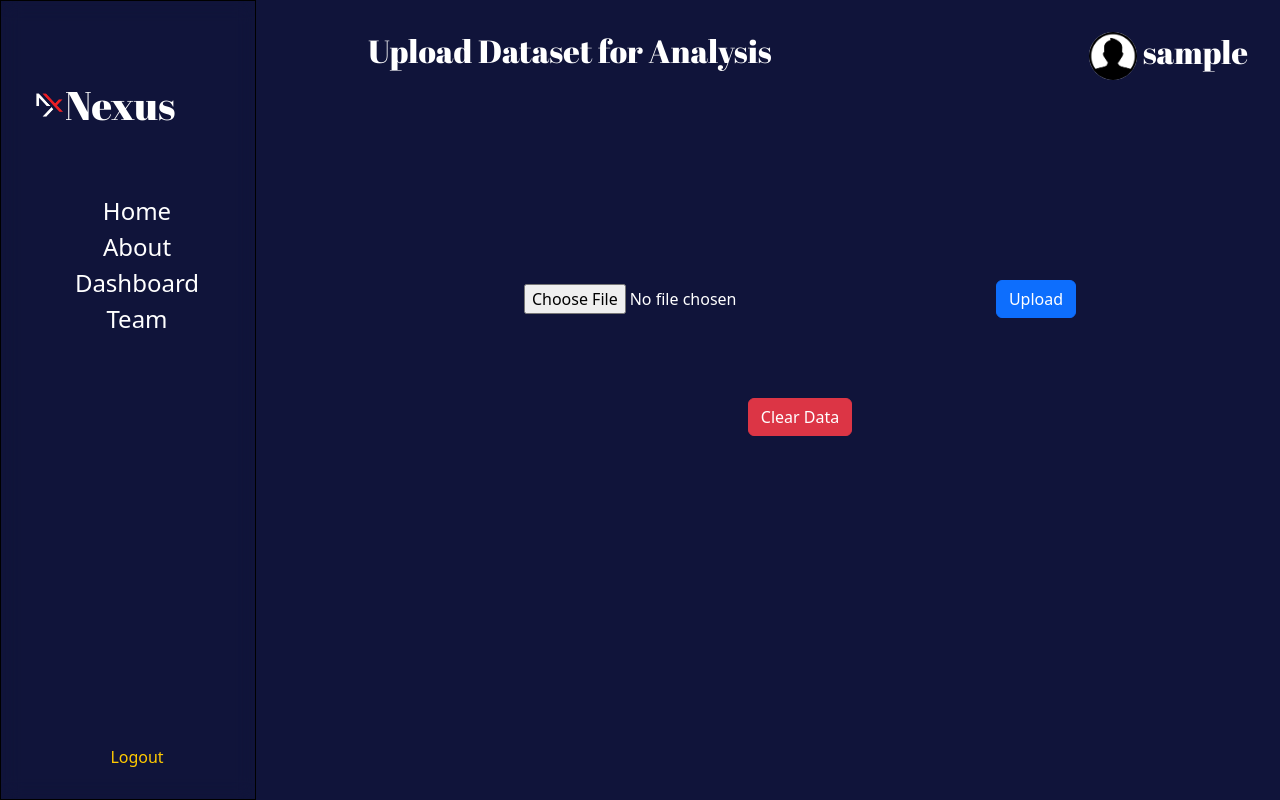
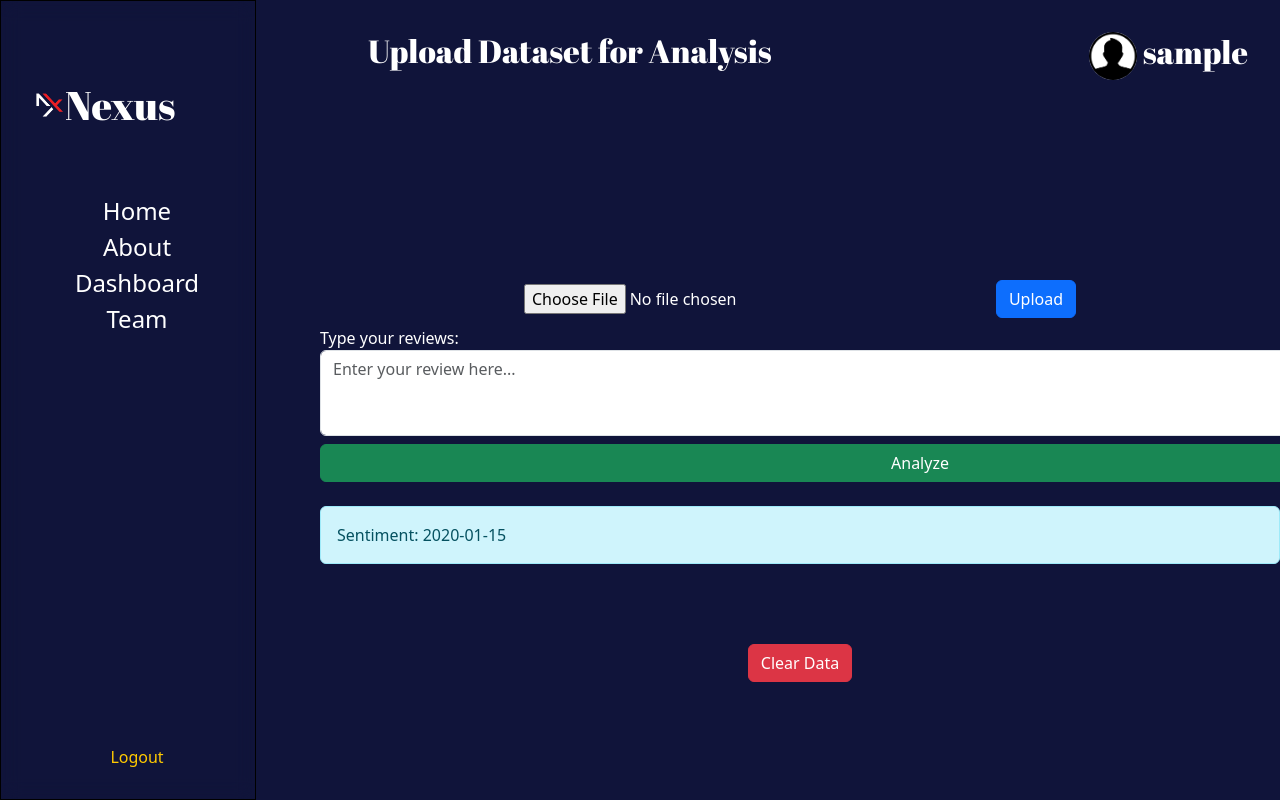
Before and after one commit to HananRafeeque/Nexus, a Flask app: template templates/home.html in a window 1280 px wide. Run offline with Flask 3, Linux system fonts and the light colour scheme; the template is opened without the code that fills it: most values are stand-ins (such as "Sample title", 1, 10 or a date in 2020); form fields are guessed from the names that the template uses.

Commit message:
added live detection

```diff
--- a/templates/home.html
+++ b/templates/home.html
@@ -5,20 +5,42 @@
     <h2>Upload Dataset for Analysis</h2>
     <h2><img src="/static/images/profile.png" alt=""> {{ username }}</h2>
 </div>
+
+<!-- File upload form -->
 <form class="upload" action="{{ url_for('home') }}" method="post" enctype="multipart/form-data">
     {{ form.hidden_tag() }}
-    {{ form.file }}  <button type="submit" class="btn btn-primary">Upload</button>
-    <!-- {{ form.submit }}   -->
+    {{ form.file }}
+    <button type="submit" class="btn btn-primary">Upload</button>
 </form>
 
+<!-- Review textarea for sentiment analysis -->
+<form id="reviewForm" action="{{ url_for('home') }}" method="post">
+    {{ form.hidden_tag() }}  <!-- Include CSRF token here -->
+    <div class="form-group">
+        <label for="reviews">Type your reviews:</label>
+        <textarea id="reviews" name="review" rows="3" cols="40" placeholder="Enter your review here..." class="form-control"></textarea>
+        <button type="submit" class="btn btn-success">Analyze</button>
+    </div>
+</form>
+
+<!-- Display sentiment result directly below the analyze button -->
+{% if sentiment_result %}
+    <div class="alert alert-info" role="alert" style="margin-top: 1rem;">
+        Sentiment: {{ sentiment_result }}
+    </div>
+{% endif %}
+
+<!-- Display error message if any -->
 {% if error_message %}
-    <div class="alert alert-danger" role="alert">
+    <div class="alert alert-danger" role="alert" style="margin-top: 1rem;">
         {{ error_message }}
     </div>
 {% endif %}
 
+<!-- Clear data form -->
 <form class="clear" action="{{ url_for('home') }}" method="post">
-    {{ form.hidden_tag() }}  <button type="submit" class="btn btn-danger" name="clear">Clear Data</button>
+    {{ form.hidden_tag() }}
+    <button type="submit" class="btn btn-danger" name="clear">Clear Data</button>
 </form>
 
 <style>
@@ -41,17 +63,20 @@
     }
     a {
         color: #ffca01; /* Customize the link color */
-        text-decoration: underline; /* Make links more noticeable */
-        text-decoration: none;
+        text-decoration: none; /* Make links more noticeable */
     }
-    .head{
+    .head {
         display: flex;
         flex-direction: row;
         justify-content: space-between;
     }
-    .head img{
+    .head img {
         width: 3rem;
         border-radius: 50%;
     }
+    .form-group,.form-group button {
+        width: 75rem;
+        margin: .5rem auto;
+    }
 </style>
 {% endblock %}
```
Also changed, not shown: final3.py (+20 -4 lines).
